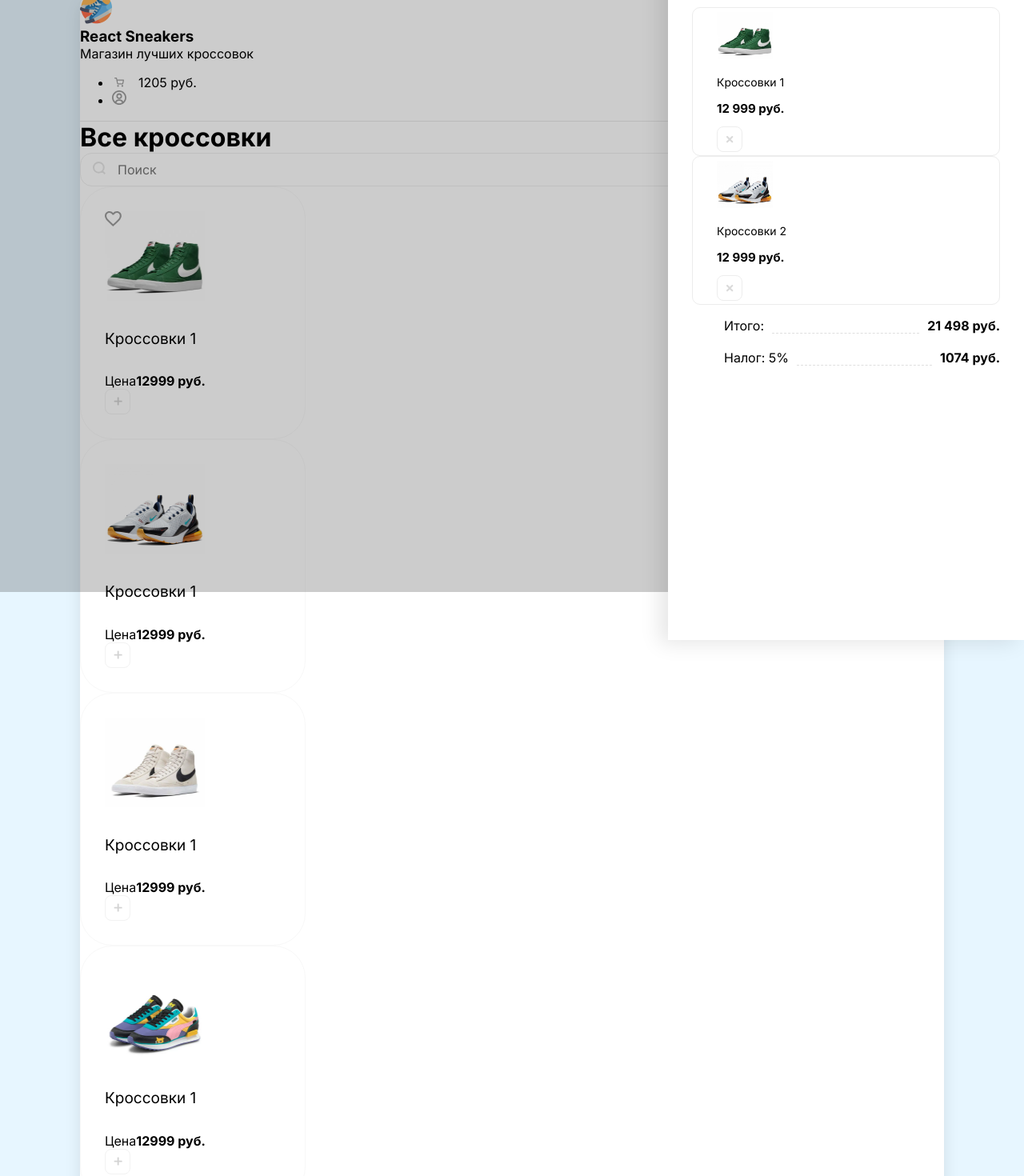
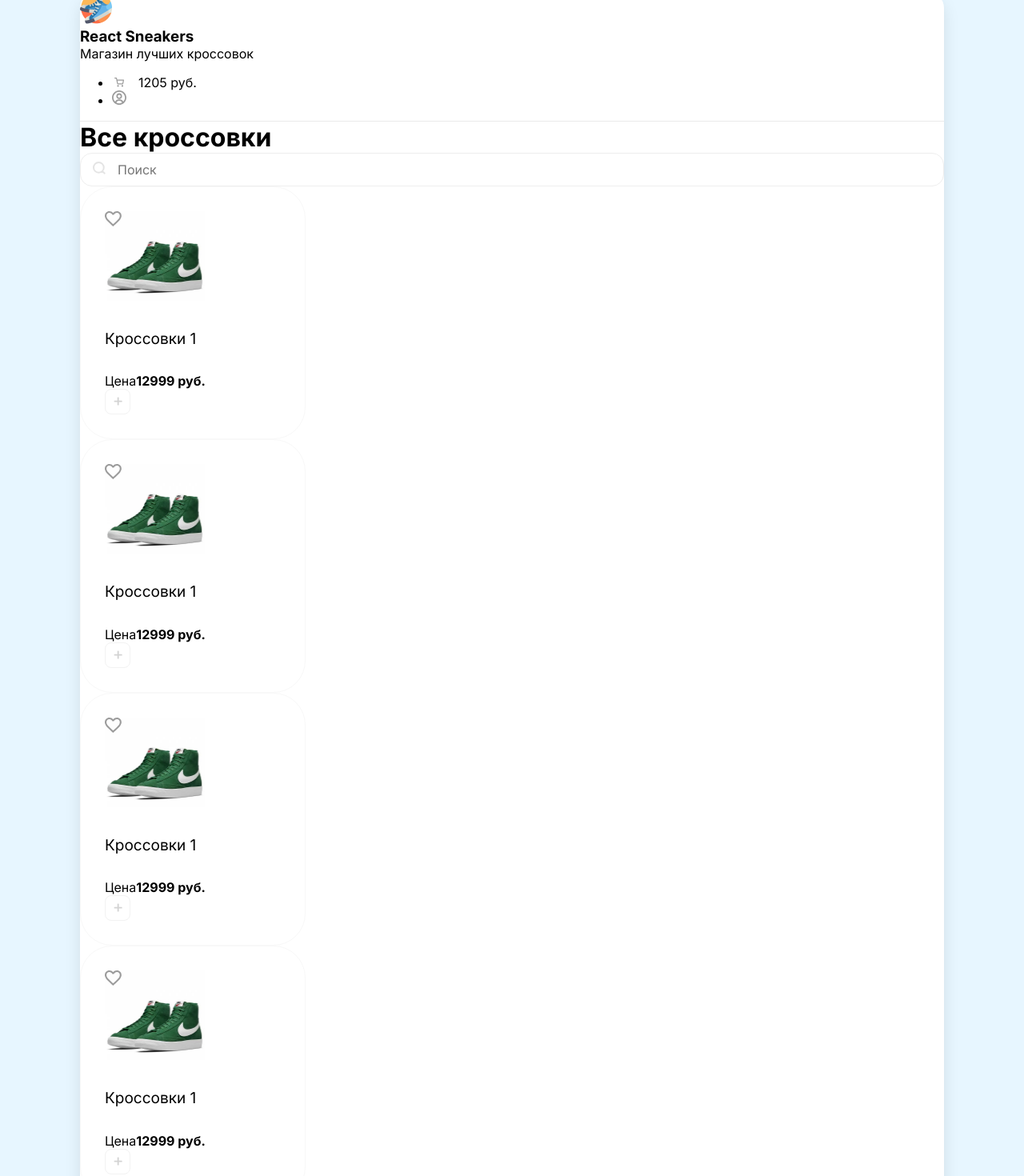
Before and after one commit to NikzJump/Sneakers, a React (Create React App) app: page / in a window 1280 px wide. Shown: the part 60-1530 px from the top of the page at 80% size. Built offline with nearby package versions, Linux system fonts and the light colour scheme.

Commit message:
Sneakers components

```diff
--- a/src/App.jsx
+++ b/src/App.jsx
@@ -1,69 +1,12 @@
+import Card from "./components/Card";
+import Drawer from "./components/Drawer";
+import Header from "./components/Header";
+
 function App() {
   return (
     <div className="wrapper clear">
-      <div className="overlay">
-        <div className="drawer">
-          <h2>Корзина</h2>
-          <div className="items">
-            <div className="cart-item d-flex align-center mb-20">
-              <div style={{backgroundImage: 'url(./img/sneakers/1.jpg)'}} className="cart-item-img">
-
-              </div>
-              <div className="m-20">
-                <p className="mb-5">Кроссовки 1</p>
-                <b>12 999 руб.</b>
-              </div>
-              <img className="remove-btn" src="./img/btn-remove.svg" alt="Remove" />
-            </div>
-            <div className="cart-item d-flex align-center mb-20">
-              <div style={{backgroundImage: 'url(./img/sneakers/2.jpg)'}} className="cart-item-img">
-
-              </div>
-              <div className="m-20">
-                <p className="mb-5">Кроссовки 2</p>
-                <b>12 999 руб.</b>
-              </div>
-              <img className="remove-btn" src="./img/btn-remove.svg" alt="Remove" />
-            </div>
-            <ul className="cartTotalBlock">
-              <li>
-                <span>Итого:</span>
-                <div>
-
-                </div>
-                <b>21 498 руб.</b>
-              </li>
-              <li>
-                <span>Налог: 5%</span>
-                <div>
-
-                </div>
-                <b>1074 руб.</b>
-              </li>
-            </ul>
-        </div>
-          </div>
-      </div>
-      <header className="d-flex justify-between align-center p-40">
-        <div className="d-flex align-center">
-          <img height={40} width={40} src="/img/logo.png" alt="" />
-          <div>
-            <h3 className="text-uppercase">
-              React Sneakers
-            </h3>
-            <p>Магазин лучших кроссовок</p>
-          </div>
-        </div>
-        <ul className="d-flex">
-          <li className="mr-30">
-            <img height={12} width={18} src="/img/cart.svg" alt="" />
-            <span>1205 руб.</span>
-          </li>
-          <li>
-            <img height={18} width={18} src="/img/user.svg" alt="" />
-          </li>
-        </ul>
-      </header>
+      <Drawer/>
+      <Header/>
       <div className="content p-40">
         <div className="d-flex align-center mb-40 justify-between">
           <h1>Все кроссовки</h1>
@@ -73,61 +16,10 @@ function App() {
           </div>
         </div>
         <div className="d-flex">
-          <div className="card">
-            <div className="favorite">
-            <img src="./img/heart.svg" alt="Unliked" />
-            </div>
-            <img width={125} height={112} src="./img/sneakers/1.jpg" alt="" />
-            <h5>Кроссовки 1</h5>
-            <div className="d-flex justify-between align-center">
-              <div className="d-flex flex-column">
-                <span>Цена</span>
-                <b>12999 руб.</b>
-              </div>
-              <button className="button">
-                <img width={11} height={11} src="./img/plus.svg" alt="Plus" />
-              </button>
-            </div>
-          </div>
-          <div className="card">
-            <img width={125} height={112} src="./img/sneakers/2.jpg" alt="" />
-            <h5>Кроссовки 1</h5>
-            <div className="d-flex justify-between align-center">
-              <div className="d-flex flex-column">
-                <span>Цена</span>
-                <b>12999 руб.</b>
-              </div>
-              <button className="button">
-                <img width={11} height={11} src="./img/plus.svg" alt="Plus" />
-              </button>
-            </div>
-          </div>
-          <div className="card">
-            <img width={125} height={112} src="./img/sneakers/3.jpg" alt="" />
-            <h5>Кроссовки 1</h5>
-            <div className="d-flex justify-between align-center">
-              <div className="d-flex flex-column">
-                <span>Цена</span>
-                <b>12999 руб.</b>
-              </div>
-              <button className="button">
-                <img width={11} height={11} src="./img/plus.svg" alt="Plus" />
-              </button>
-            </div>
-          </div>
-          <div className="card">
-            <img width={125} height={112} src="./img/sneakers/4.jpg" alt="" />
-            <h5>Кроссовки 1</h5>
-            <div className="d-flex justify-between align-center">
-              <div className="d-flex flex-column">
-                <span>Цена</span>
-                <b>12999 руб.</b>
-              </div>
-              <button className="button">
-                <img width={11} height={11} src="./img/plus.svg" alt="Plus" />
-              </button>
-            </div>
-          </div>
+          <Card/>
+          <Card/>
+          <Card/>
+          <Card/>
         </div>
       </div>
     </div>
--- /dev/null
+++ b/src/components/Card.jsx
@@ -0,0 +1,24 @@
+import React from "react";
+
+function Card() {
+    return (
+        <div className="card">
+            <div className="favorite">
+                <img src="./img/heart.svg" alt="Unliked" />
+            </div>
+            <img width={125} height={112} src="./img/sneakers/1.jpg" alt="" />
+            <h5>Кроссовки 1</h5>
+            <div className="d-flex justify-between align-center">
+                <div className="d-flex flex-column">
+                    <span>Цена</span>
+                    <b>12999 руб.</b>
+            </div>
+            <button className="button">
+                <img width={11} height={11} src="./img/plus.svg" alt="Plus" />
+            </button>
+        </div>
+      </div>
+    )
+}
+
+export default Card
--- /dev/null
+++ b/src/components/Drawer.jsx
@@ -0,0 +1,57 @@
+import React from "react";
+
+function Drawer() {
+    return(
+        <div style={{display: 'none'}} className="overlay">
+            <div className="drawer">
+                <h2 className="d-flex justify-between">
+                    Корзина
+                    <img className="remove-btn" src="./img/btn-remove.svg" alt="Remove" />
+                </h2>
+                <div className="items">
+                    <div className="cart-item d-flex align-center mb-20">
+                    <div style={{backgroundImage: 'url(./img/sneakers/1.jpg)'}} className="cart-item-img">
+
+                    </div>
+                    <div className="m-20">
+                        <p className="mb-5">Кроссовки 1</p>
+                        <b>12 999 руб.</b>
+                    </div>
+                    <img className="remove-btn" src="./img/btn-remove.svg" alt="Remove" />
+                    </div>
+                    <div className="cart-item d-flex align-center mb-20">
+                    <div style={{backgroundImage: 'url(./img/sneakers/2.jpg)'}} className="cart-item-img">
+
+                    </div>
+                    <div className="m-20">
+                        <p className="mb-5">Кроссовки 2</p>
+                        <b>12 999 руб.</b>
+                    </div>
+                    <img className="remove-btn" src="./img/btn-remove.svg" alt="Remove" />
+                    </div>
+                    <div className="cartTotalBlock">
+                    <ul>
+                        <li>
+                            <span>Итого:</span>
+                            <div>
+
+                            </div>
+                            <b>21 498 руб.</b>
+                        </li>
+                        <li>
+                            <span>Налог: 5%</span>
+                            <div>
+
+                            </div>
+                            <b>1074 руб.</b>
+                        </li>
+                        <button className="greenButton">Оформить заказ <img src="/img/arrow.svg" alt="Arrow" /></button>
+                        </ul>
+                    </div>
+                </div>
+            </div>
+        </div>
+    )
+}
+
+export default Drawer
--- /dev/null
+++ b/src/components/Header.jsx
@@ -0,0 +1,28 @@
+import React from "react";
+
+function Header() {
+    return (
+        <header className="d-flex justify-between align-center p-40">
+        <div className="d-flex align-center">
+          <img height={40} width={40} src="/img/logo.png" alt="" />
+          <div>
+            <h3 className="text-uppercase">
+              React Sneakers
+            </h3>
+            <p>Магазин лучших кроссовок</p>
+          </div>
+        </div>
+        <ul className="d-flex">
+          <li className="mr-30">
+            <img height={12} width={18} src="/img/cart.svg" alt="" />
+            <span>1205 руб.</span>
+          </li>
+          <li>
+            <img height={18} width={18} src="/img/user.svg" alt="" />
+          </li>
+        </ul>
+      </header>
+    )
+}
+
+export default Header
--- a/src/index.scss
+++ b/src/index.scss
@@ -141,6 +141,16 @@ border-bottom: 1px solid #eaeaea;
     }
   }
 }
+.remove-btn {
+  cursor: pointer;
+  opacity: 0.5;
+  transition: 0.1s ease-in-out;
+
+  &:hover {
+    opacity: 1.2;
+    box-shadow: 0px 14px 30px rgba(0, 0, 0, 0.08);
+  }
+}
 
 .cartTotalBlock {
   div {
@@ -149,10 +159,46 @@ border-bottom: 1px solid #eaeaea;
     height: 1px;
     border-bottom: 1px dashed #dfdfdf;
     margin: 0 10px;
+
   }
   li {
     display: flex;
     align-items: flex-end;
     margin-bottom: 20px;
   }
+  .greenButton {
+    position: relative;
+
+    &:hover {
+      img {
+        transform: translateX(6px);
+      }
+    }
+
+    img {
+      position: absolute;
+      right: 40px;
+      top: 21px;
+      transition: transform 0.15s ease-in-out;
+    };
+  }
 }
+.greenButton {
+  width: 100%;
+  height: 55px;
+  background: #86d363;
+  border: 0;
+  border-radius: 15px;
+  color: white;
+  font-size: 16px;
+  margin-top: 40px;
+  cursor: pointer;
+  transition: 0.15s ease-in-out;
+
+  &:hover {
+    background: lighten(#86d363, 7%);
+  }
+  &:active {
+    background: darken(#86d363, 12%);
+  }
+}
```
Also changed, not shown: public/img/arrow.svg (added).
